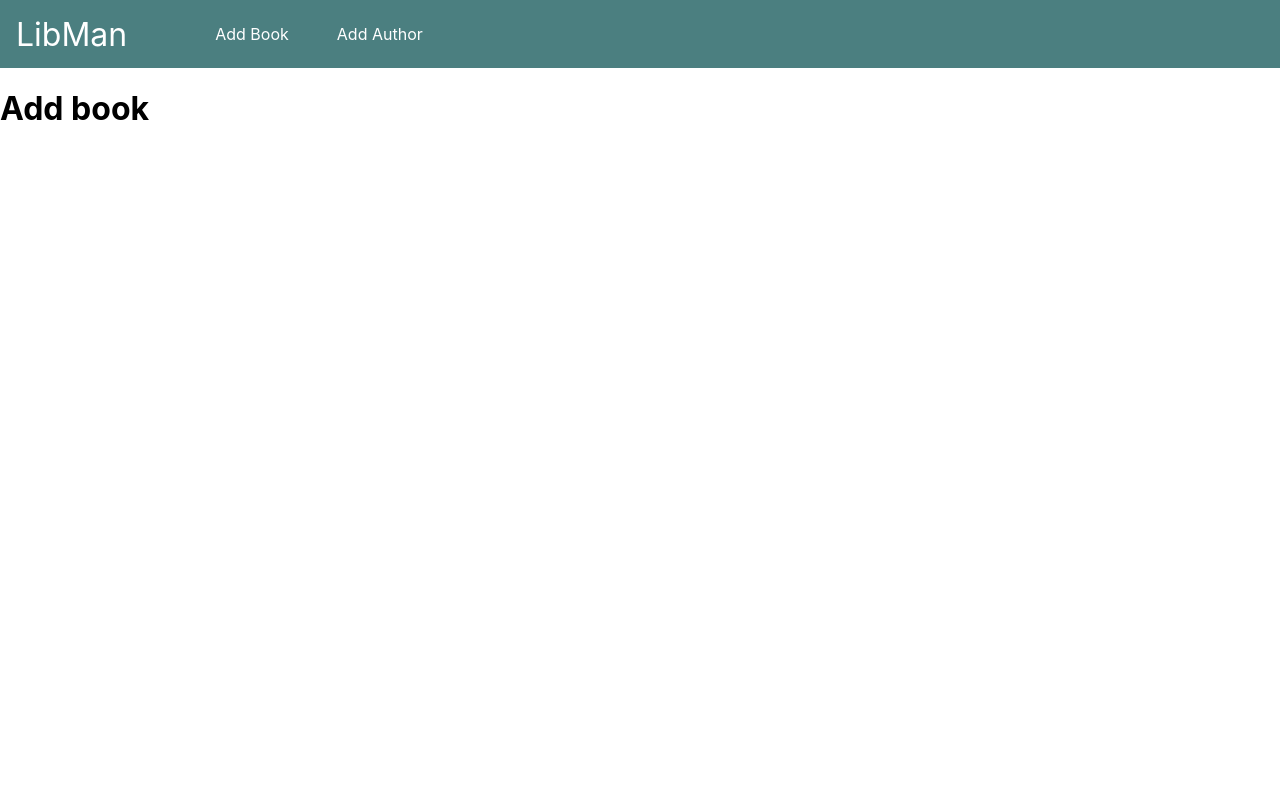
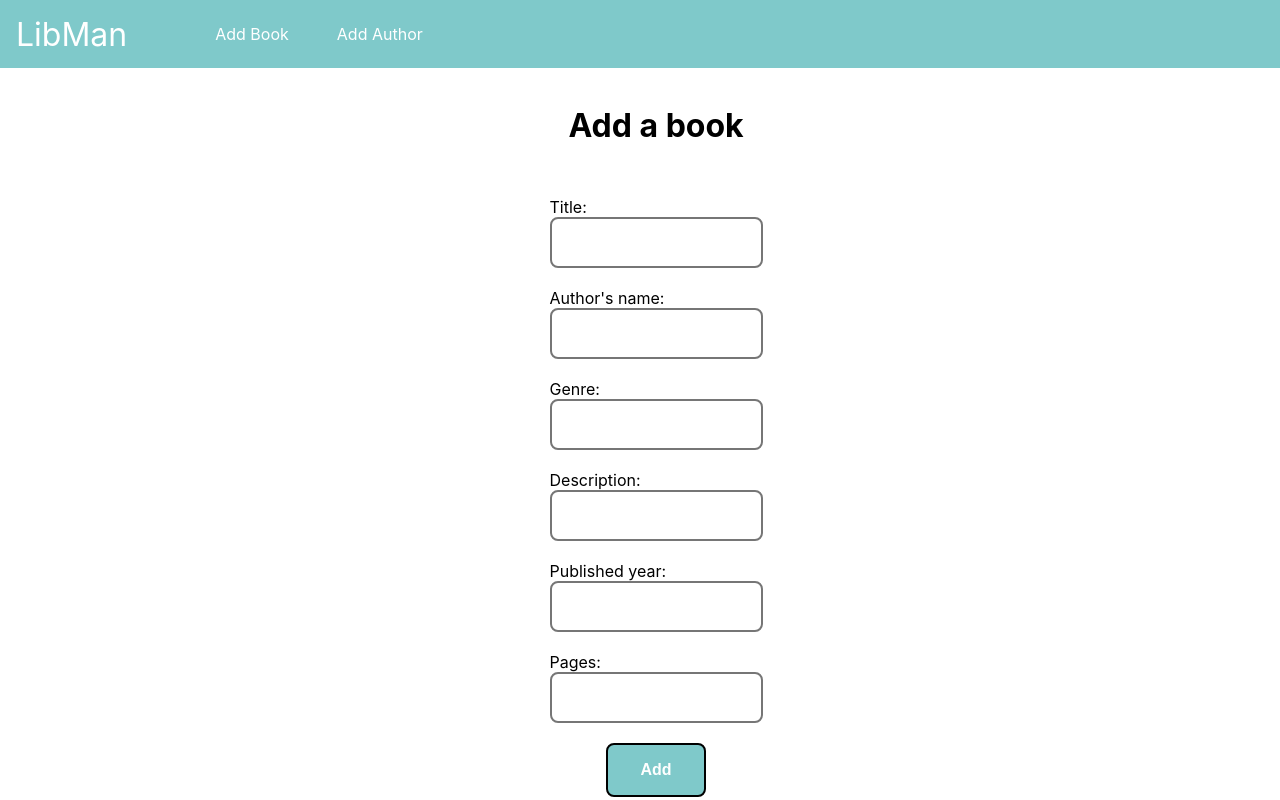
Before and after one commit to rrossii/LibraryManager, a React (Create React App) app in the folder library-frontend/: page /addBook in a window 1280 px wide. Built offline with nearby package versions, Linux system fonts and the light colour scheme.

Commit message:
implemented forms structure and style for adding an author and a book

```diff
--- a/library-frontend/src/App.js
+++ b/library-frontend/src/App.js
@@ -1,20 +1,18 @@
 import { BrowserRouter, Route, Routes } from 'react-router-dom';
 import './App.css';
-import {Navbar} from './components/Navbar';
-import {AddBook} from './components/AddBook';
-import {AddAuthor} from './components/AddAuthor';
+import { Navbar } from './components/Navbar';
+import { AddBook } from './components/AddBook';
+import { AddAuthor } from './components/AddAuthor';
 
 function App() {
   return (
     <BrowserRouter>
       <Navbar />
-      <div className='container'>
-        <Routes>
-          <Route path='/addBook' element={<AddBook />} />
-          <Route path='/addAuthor' element={<AddAuthor />} />
-          {/* Add more routes as needed */}
-        </Routes>
-      </div>
+      <Routes>
+        <Route path='/addBook' element={<AddBook />} />
+        <Route path='/addAuthor' element={<AddAuthor />} />
+        {/* Add more routes as needed */}
+      </Routes>
     </BrowserRouter>
   );
 }
--- a/library-frontend/src/components/AddAuthor.js
+++ b/library-frontend/src/components/AddAuthor.js
@@ -1,3 +1,15 @@
 export function AddAuthor() {
-    return <h1>Add author</h1>
+    return (
+        <div className="form-container">
+            <h2 className="plain-heading">Add an author</h2>
+            <form className="classic-form">
+                <label for="name">Name:</label>
+                <input type="text" id="name" name="name" required /><br></br>
+                <label for="bio">Bio:</label>
+                <input type="text" id="bio" name="bio" required /><br></br>
+
+                <input type="submit" value="Add"></input>
+            </form>
+        </div>
+    )
 }
--- a/library-frontend/src/components/AddBook.js
+++ b/library-frontend/src/components/AddBook.js
@@ -1,3 +1,23 @@
 export function AddBook() {
-    return <h1>Add book</h1>
+    return (
+        <div className="form-container">
+            <h2 className="plain-heading">Add a book</h2>
+            <form className="classic-form">
+                <label for="title">Title:</label>
+                <input type="text" id="title" name="title" required /><br></br>
+                <label for="author">Author's name:</label>
+                <input type="text" id="author" name="author" required /><br></br>
+                <label for="genre">Genre:</label>
+                <input type="text" id="genre" name="genre" required /><br></br>
+                <label for="description">Description:</label>
+                <input type="text" id="description" name="description" required /><br></br>
+                <label for="year">Published year:</label>
+                <input type="number" id="year" name="year" required /><br></br>
+                <label for="pages">Pages:</label>
+                <input type="number" id="pages" name="pages" required /><br></br>
+
+                <input type="submit" value="Add"></input>
+            </form>
+        </div>
+    )
 }
--- a/library-frontend/src/styles.css
+++ b/library-frontend/src/styles.css
@@ -1,9 +1,14 @@
+:root {
+    --main-color: #7fc9ca;
+    --hover-color: #a6e1e2;
+}
+
 body {
     margin: 0;
 }
 
 .navbar {
-    background-color: #4b7f80;
+    background-color: var(--main-color);
     color: white;
     display: flex;
     justify-content: flex-start;
@@ -35,5 +40,40 @@ ul {
 }
 
 .navbar li:hover {
-    background-color:rgb(121, 202, 202);
+    background-color: var(--hover-color);
 }
+
+.form-container {
+    display: block;
+    margin-top: 3%;
+    margin-left: 2rem;
+    text-align: center;
+}
+
+.classic-form {
+    margin-top: 2%;
+    display: inline-block;
+    text-align: left;
+}
+
+input {
+    display: block;
+    padding: 1rem;
+    border-style: solid;
+    border-radius: 0.5rem;
+}
+
+input[type=submit] {
+    background-color: var(--main-color);
+    color: white;
+    font-size: 1rem;
+    font-weight: bold;
+
+    padding-left: 2rem;
+    padding-right: 2rem;
+    margin: 0 auto;
+}
+
+.plain-heading {
+    font-size: 2rem;
+}
```
